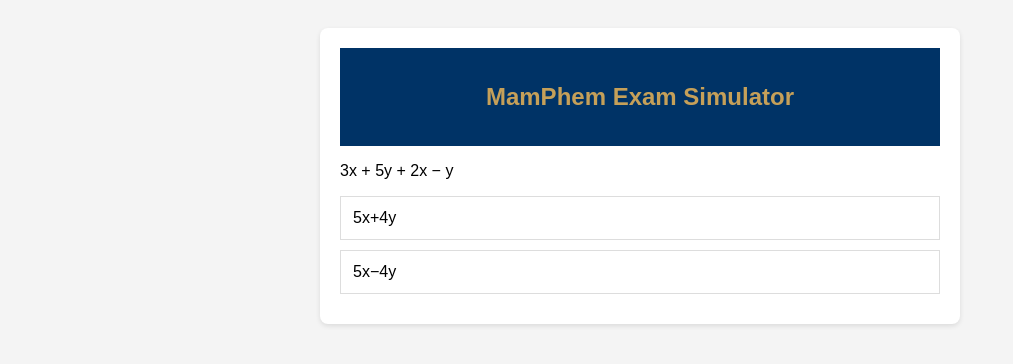
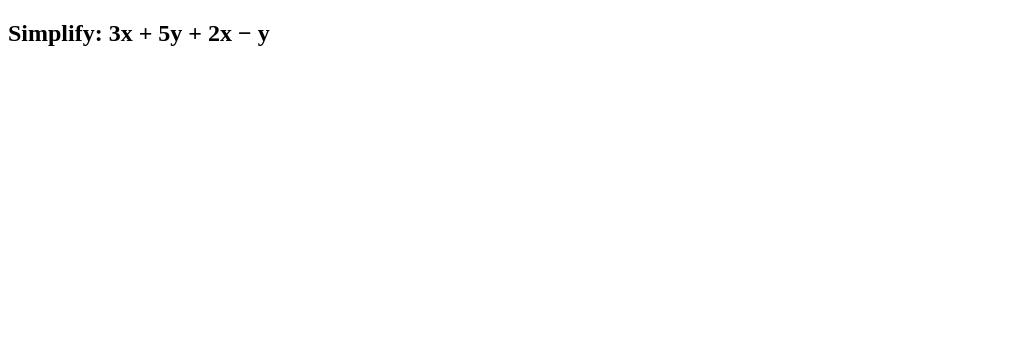
Before and after one commit to yaone2018-arch/mamphem-simulator-., a plain HTML site: page index.html in a window 1280 px wide. Shown: the whole page, without its empty margins (0-1013 px from the left). Drawn offline with Linux system fonts and the light colour scheme.

Commit message:
Add files via upload

```diff
--- a/index.html
+++ b/index.html
@@ -3,65 +3,48 @@
 <head>
     <meta charset="UTF-8">
     <title>MamPhem Exam Simulator</title>
-    <style>
-        body { font-family: sans-serif; background: #f4f4f4; padding: 20px; }
-        .card { max-width: 600px; margin: auto; background: white; padding: 20px; border-radius: 8px; box-shadow: 0 2px 5px rgba(0,0,0,0.1); }
-        .header { background: #003366; color: #C5A059; padding: 15px; text-align: center; }
-        .option { display: block; margin: 10px 0; padding: 12px; border: 1px solid #ddd; cursor: pointer; }
-        button { background: #C5A059; color: white; border: none; padding: 10px; width: 100%; cursor: pointer; }
-    </style>
 </head>
 <body>
-    <div class="card">
-        <div class="header"><h2>MamPhem Exam Simulator</h2></div>
-        <p id="question">Loading questions...</p>
-        <div id="options"></div>
-        <div id="feedback"></div>
-    </div>
+    <h2 id="question">Loading...</h2>
+    <div id="options"></div>
+    <div id="feedback"></div>
 
     <script>
-        // We will load a small test set first to see if it works
-        const paper1 = [{ q: "3x + 5y + 2x − y", a: ["5x+4y", "5x−4y"], c: 0, fb: "Collect terms." }];
-        const paper2 = [{ q: "Expand 2(3x+4)", a: "6x+8", fb: "Multiply through." }];
+        console.log("Script starting...");
 
-        const allQuestions = [...paper1, ...paper2];
+        const questionBank = {
+            paper1: [
+                { t:"5.1", d:1, q: "Simplify: 3x + 5y + 2x − y", a: ["5x + 4y", "5x − 4y", "5x + 6y", "1x + 4y"], c: 2, fb: "Collect x-terms and y-terms separately." }
+            ],
+            paper2: [
+                { t:"5.1", d:1, q: "Expand and simplify: 2(3x + 4) − 3(x − 2). Show all working. [3 marks]", a: "2(3x+4)−3(x−2) = 6x+8−3x+6 = 3x+14", fb: "Watch the signs." }
+            ]
+        };
+
+        const allQuestions = [...questionBank.paper1, ...questionBank.paper2];
+        console.log("Total questions loaded: " + allQuestions.length);
         let i = 0;
 
         function loadQ() {
+            console.log("Loading question index: " + i);
             if (i >= allQuestions.length) {
-                document.getElementById('question').innerText = "All done!";
+                document.getElementById('question').innerText = "Practice Complete!";
                 return;
             }
-            const q = allQuestions[i];
-            document.getElementById('question').innerText = q.q;
-            let optDiv = document.getElementById('options');
-            optDiv.innerHTML = '';
 
-            if (Array.isArray(q.a)) {
-                q.a.forEach((opt, idx) => {
-                    let btn = document.createElement('div');
-                    btn.className = 'option';
-                    btn.innerText = opt;
-                    btn.onclick = () => {
-                        document.getElementById('feedback').innerText = "Feedback: " + q.fb;
-                        showNext();
-                    };
-                    optDiv.appendChild(btn);
-                });
-            } else {
-                optDiv.innerHTML = "<p>Answer: " + q.a + "</p>";
-                showNext();
+            const qObj = allQuestions[i];
+            document.getElementById('question').innerText = qObj.q;
+
+            // If this line crashes, the error will finally show in the Console
+            try {
+                // ... (your existing logic here)
+            } catch(e) {
+                console.error("Error loading question: ", e);
             }
         }
 
-        function showNext() {
-            let n = document.createElement('button');
-            n.innerText = "Next";
-            n.onclick = () => { i++; loadQ(); };
-            document.getElementById('options').appendChild(n);
-        }
-
         loadQ();
+        console.log("Script finished.");
     </script>
 </body>
 </html>
```
